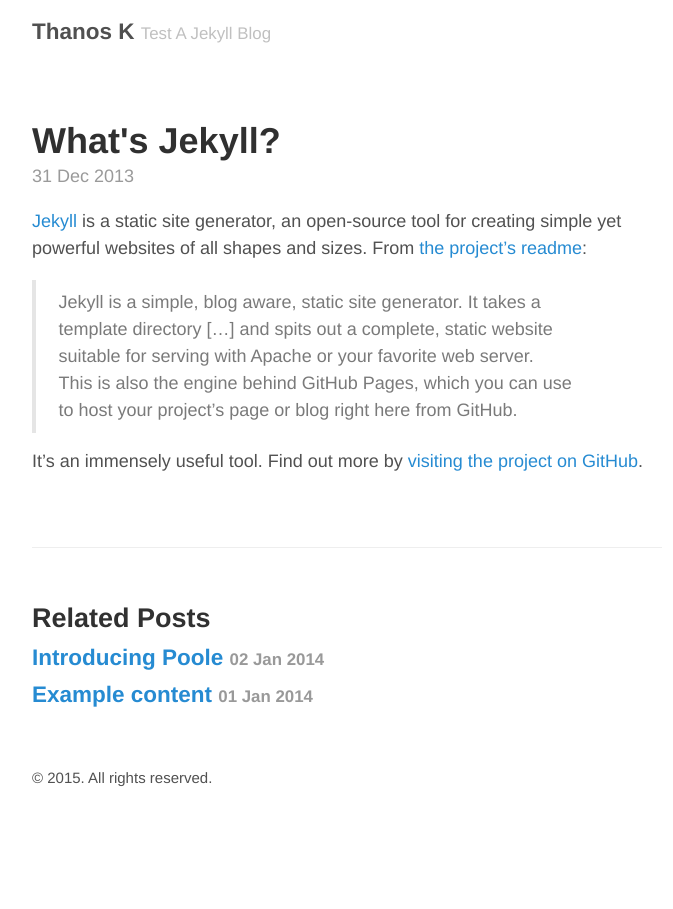
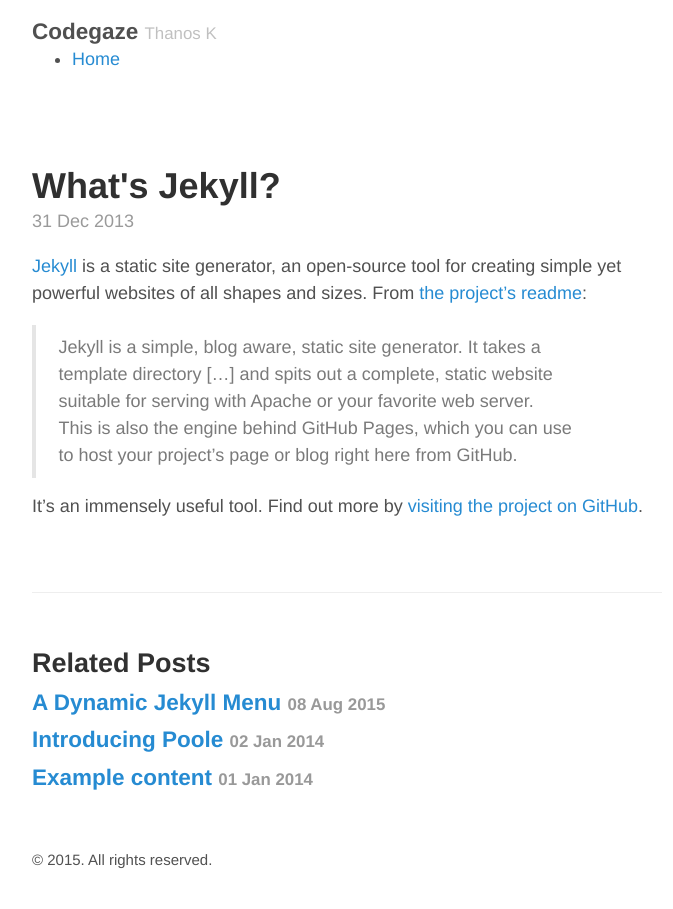
Before and after one commit to codegaze/codegaze.github.io, a Jekyll site: the page built from _posts/2013-12-31-whats-jekyll.md, in a window 1280 px wide. Shown: the whole page, without its empty margins (293-966 px from the left). Built offline with Jekyll 4.4.1, drawn with Linux system fonts in a browser that asks for light colours.

Commit message:
Test Highlight

```diff
--- a/_config.yml
+++ b/_config.yml
@@ -5,12 +5,12 @@
 relative_permalinks: true
 
 # Setup
-title:               Thanos K
-tagline:             Test A Jekyll Blog
-url:                 http://getpoole.com
+title:               Codegaze
+tagline:             Thanos K
+url:                 http://codegaze.github.io
 paginate:            1
 baseurl:             ""
-
+highlighter:         rouge
 # Assets
 #
 # We specify the directory for Jekyll so we can use @imports.
@@ -18,11 +18,11 @@
   sass_dir:          _sass
   style:            :compressed
 
-# About/contact
-author:
-  name:              Mark Otto
-  url:               https://twitter.com/mdo
-  email:             markdotto@gmail.com
+# # About/contact
+# author:
+#   name:              Mark Otto
+#   url:               https://twitter.com/mdo
+#   email:             markdotto@gmail.com
 
 # Custom vars
 version:             1.0.0
--- /dev/null
+++ b/_data/navigation.yml
@@ -0,0 +1,2 @@
+- title: Home
+  url: /index.html
--- a/_layouts/default.html
+++ b/_layouts/default.html
@@ -11,6 +11,20 @@
           <a href="{{ site.baseurl }}/" title="Home">{{ site.title }}</a>
           <small>{{ site.tagline }}</small>
         </h3>
+        <nav>
+    <ul>
+    {% for link in site.data.navigation %}
+
+        {% assign current = nil %}
+        {% if page.url contains link.url %}
+            {% assign current = 'current' %}
+        {% endif %}
+        <li class="element {% if forloop.first %}first{% endif %} {{ current }} {% if forloop.last %}last{% endif %}">
+            <a href="{{ link.url }}">{{ link.title }}</a>
+        </li>
+    {% endfor %}
+    </ul>
+</nav>
       </header>
 
       <main>
```
Also changed, not shown: _posts/2015-08-08-a-jekyll-dynamic-menu.md (added, +25 -0 lines).
